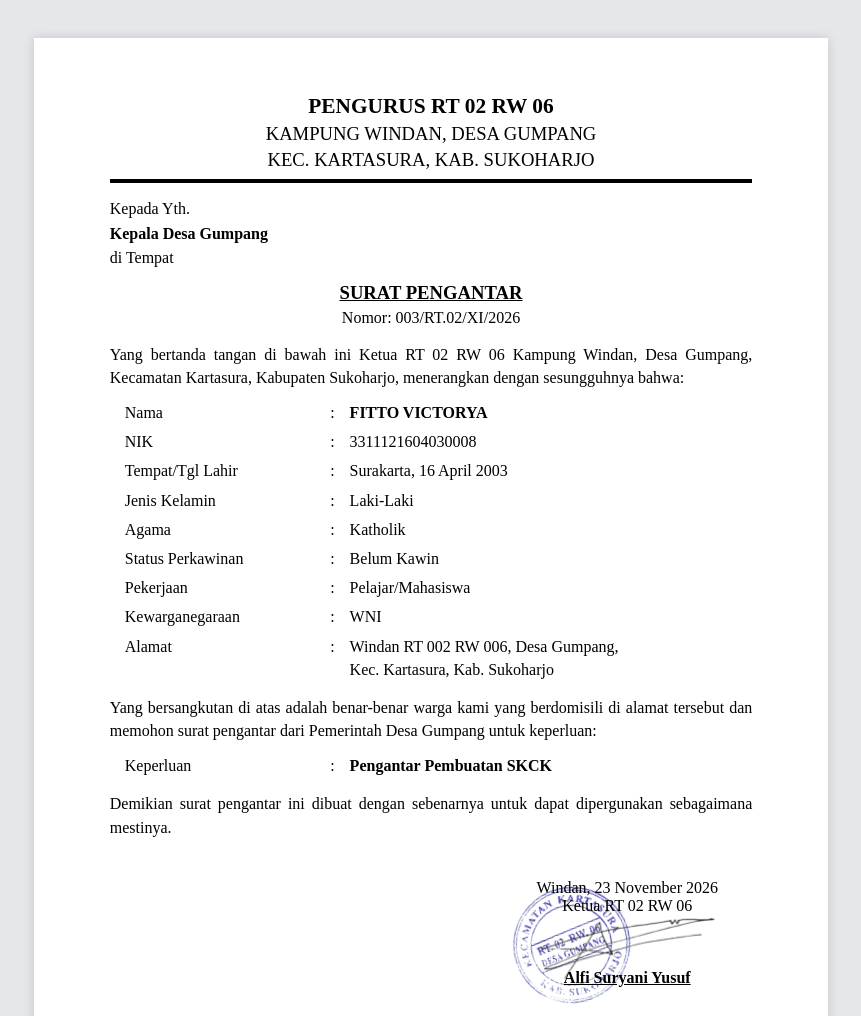
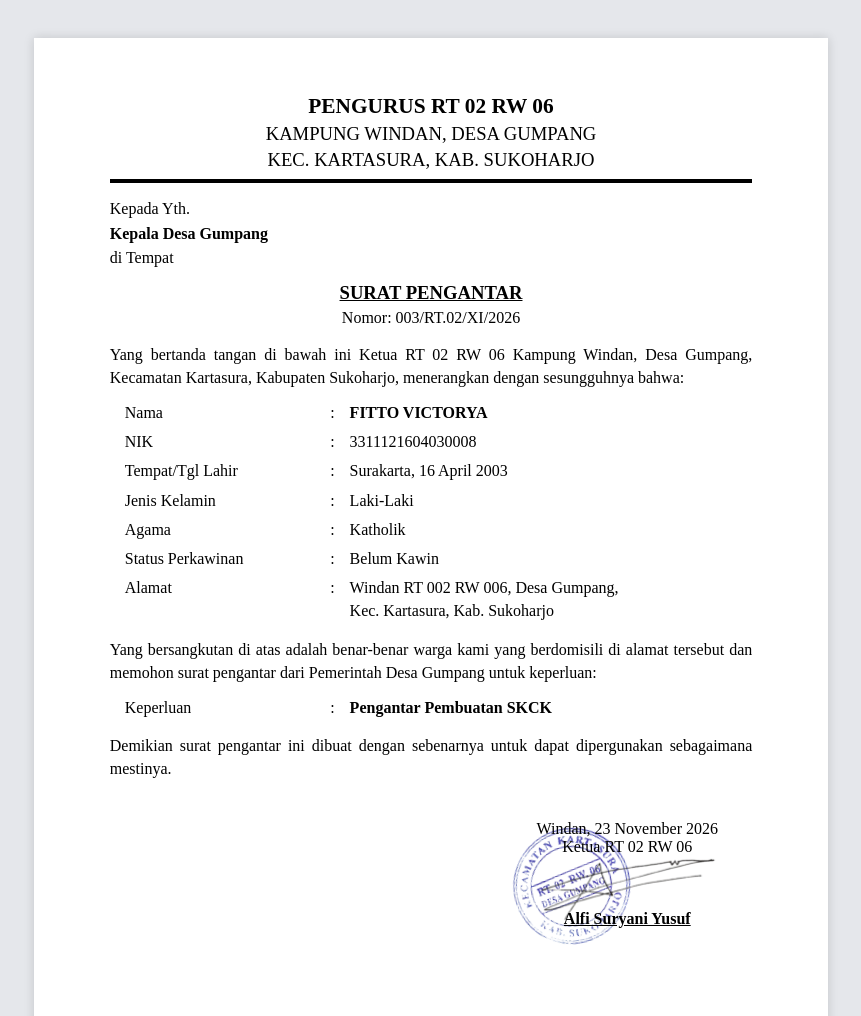
Before and after one commit to alfisyusuf/windan26, a plain HTML site: page undanganrt/zpeng_fitto.html in a window 1280 px wide. Shown: the top 1016 px of the page, without its empty margins (209-1070 px from the left). Drawn offline with Linux system fonts and the light colour scheme.

Commit message:
Update zpeng_fitto.html

```diff
--- a/undanganrt/zpeng_fitto.html
+++ b/undanganrt/zpeng_fitto.html
@@ -200,8 +200,6 @@
                 <tr><td>Jenis Kelamin</td><td>:</td><td>Laki-Laki</td></tr>
                 <tr><td>Agama</td><td>:</td><td>Katholik</td></tr>
                 <tr><td>Status Perkawinan</td><td>:</td><td>Belum Kawin</td></tr>
-                <tr><td>Pekerjaan</td><td>:</td><td>Pelajar/Mahasiswa</td></tr>
-                <tr><td>Kewarganegaraan</td><td>:</td><td>WNI</td></tr>
                 <tr><td>Alamat</td><td>:</td><td>Windan RT 002 RW 006, Desa Gumpang,<br>Kec. Kartasura, Kab. Sukoharjo</td></tr>
             </table>
 
```
